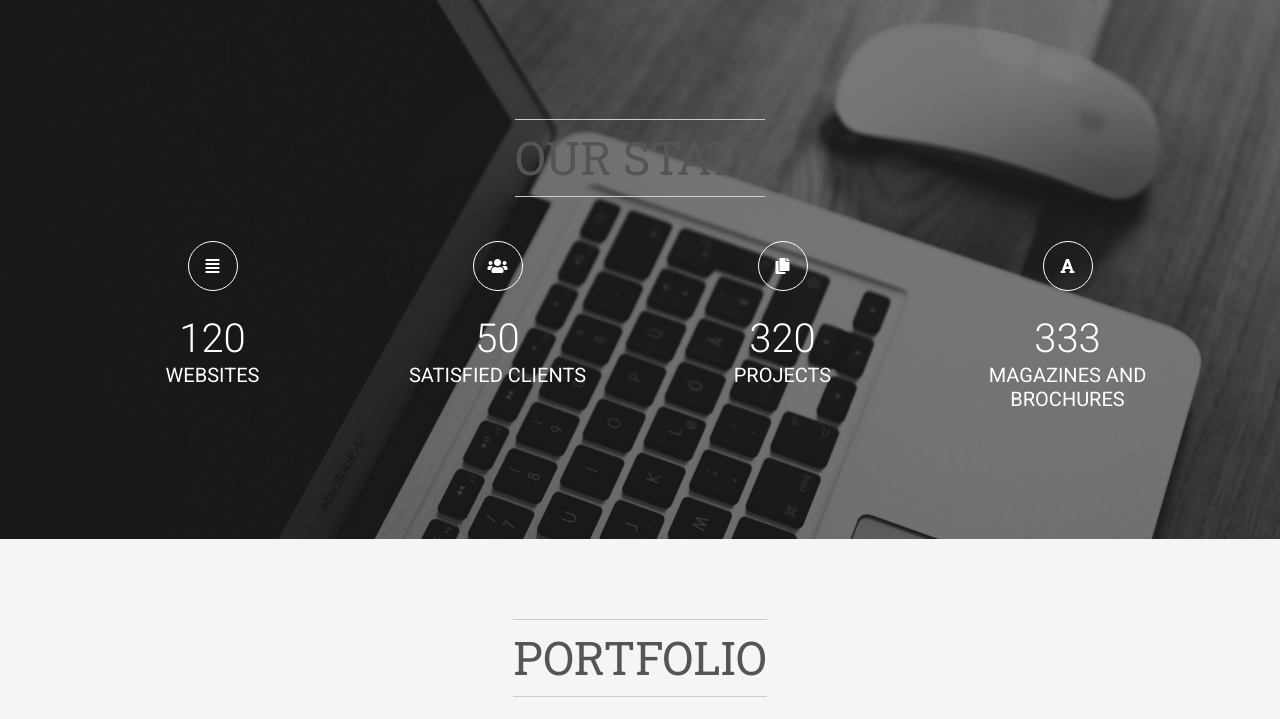
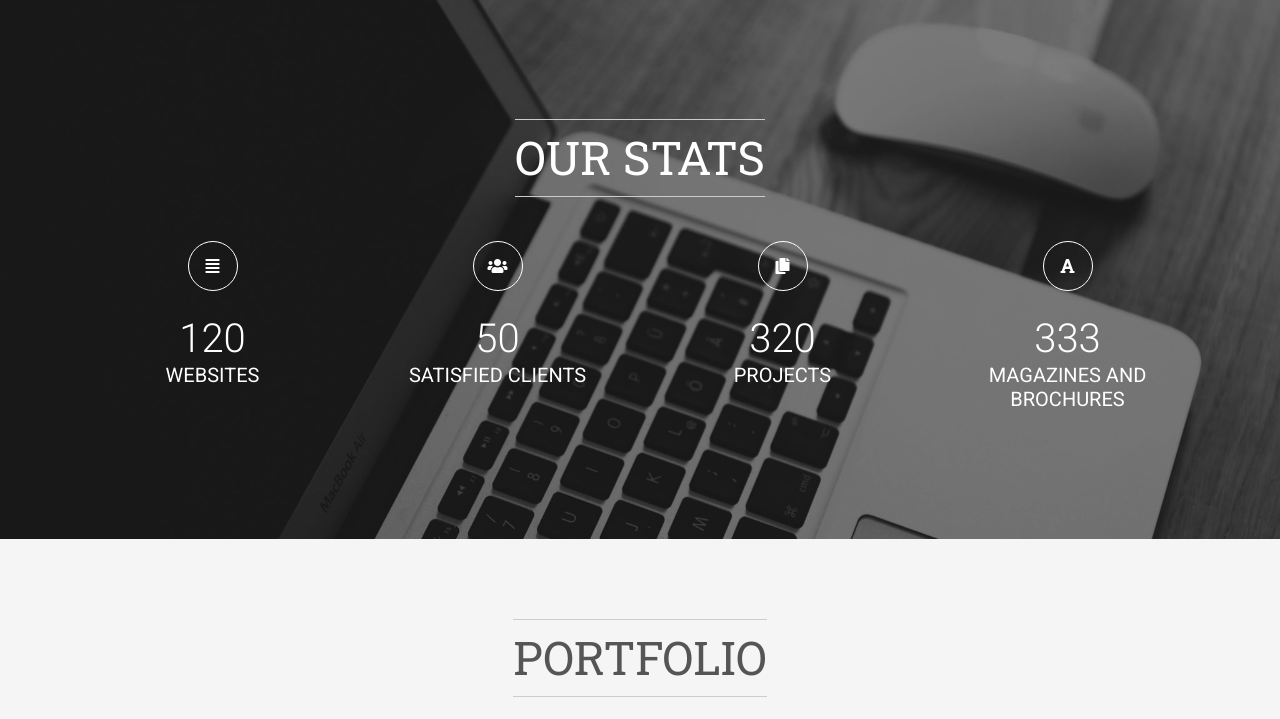
Before and after one commit to SikandarMalik/mytm1, a plain HTML site: page index.html in a window 1280 px wide. Shown: the part 3363-4082 px from the top of the page. Drawn offline with nearby package versions, Linux system fonts and the light colour scheme.

Commit message:
UI Changes

```diff
--- a/index.html
+++ b/index.html
@@ -124,7 +124,7 @@
     <!-- Statistics-->
     <section id="statistics" data-dir="up" style="background: url(&quot;img/parallax.jpg&quot;);" class="statistics-section text-white parallax parallax">
       <header class="text-center">
-        <h2 data-animate="fadeInDown" class="title">Our Stats</h2>
+        <h2 data-animate="fadeInDown" class="title text-white">Our Stats</h2>
       </header>
       <div class="container">
         <div class="row showcase text-center">
```
